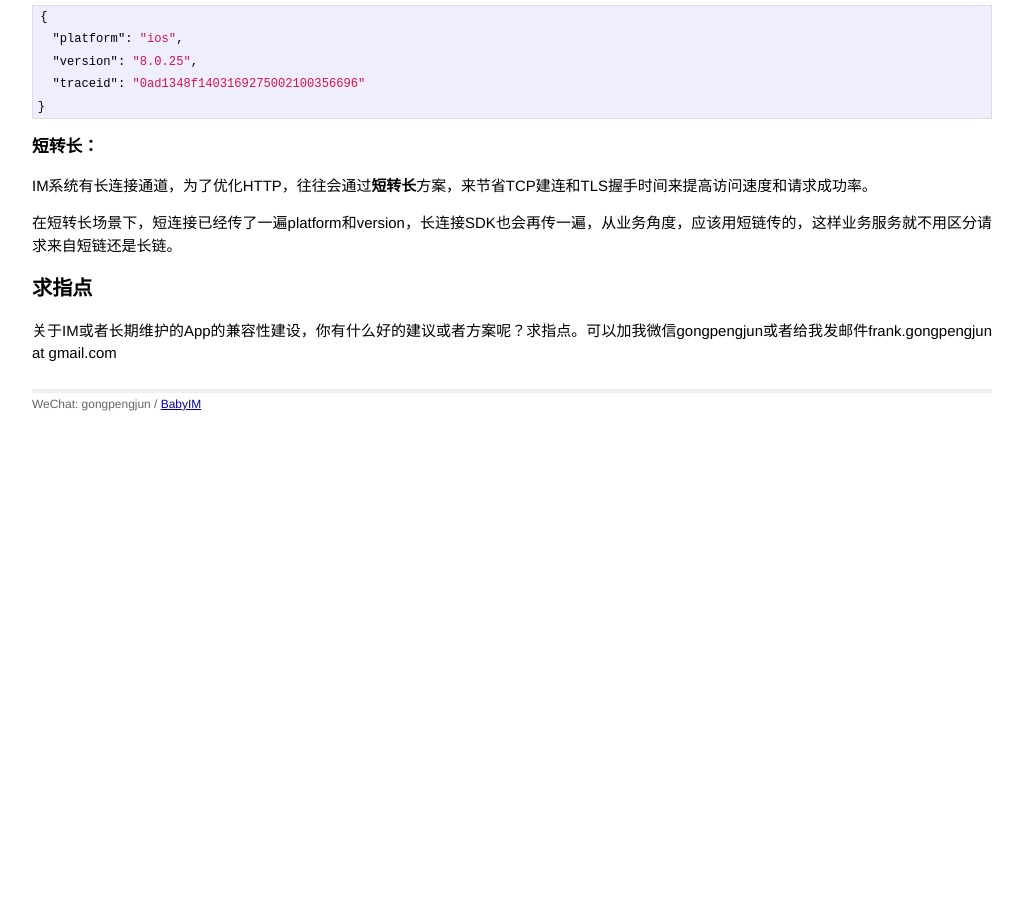
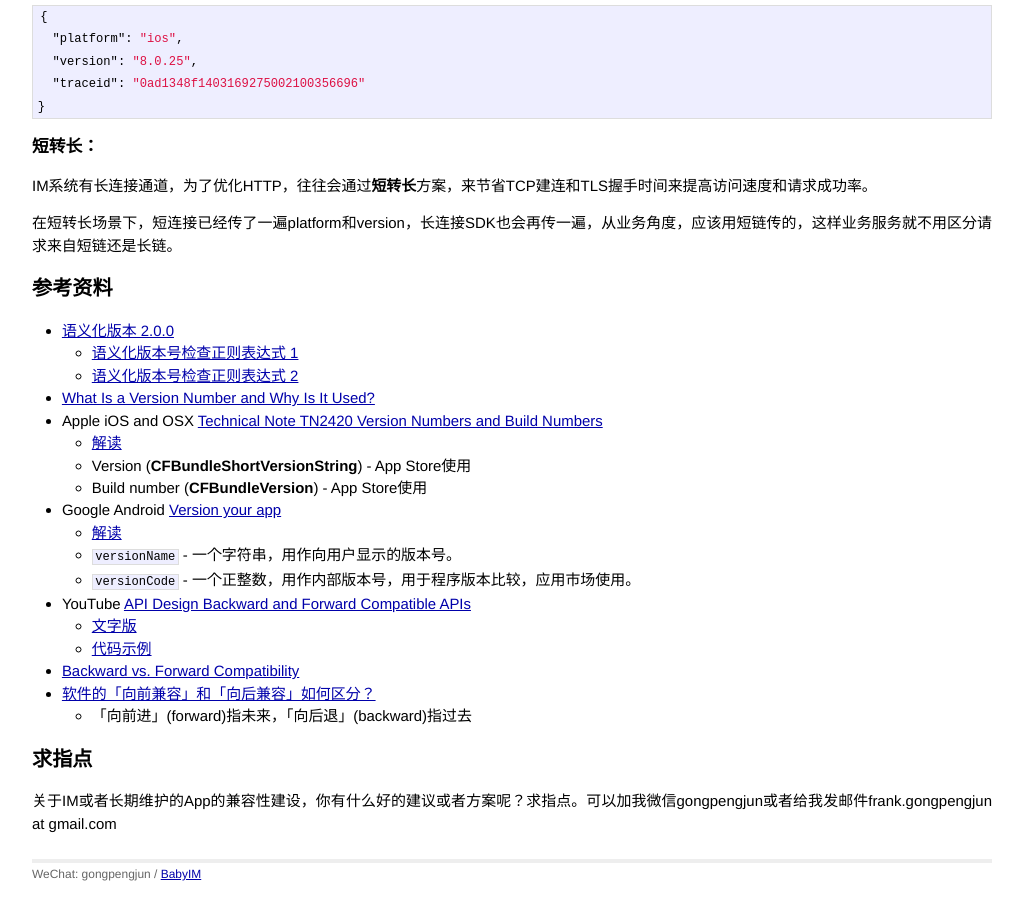
Before and after one commit to gongpengjun/gongpengjun.github.io, a Jekyll site: the page built from _posts/2022-08-17-im007-im-version-compatible.markdown, in a window 1280 px wide and 900 px high, scrolled down 2198 px. Shown: the whole window, without its empty margins (128-1151 px from the left). Built offline with Jekyll 4.4.1, drawn with Linux system fonts in a browser that asks for light colours; before the commit the page ends 2628 px from its top, so only the background shows below that; some of the changed text lies outside the part shown.

Commit message:
增加参考资料

```diff
--- a/_posts/2022-08-17-im007-im-version-compatible.markdown
+++ b/_posts/2022-08-17-im007-im-version-compatible.markdown
@@ -91,6 +91,27 @@ IM系统有长连接通道，为了优化HTTP，往往会通过**短转长**方
 
 在短转长场景下，短连接已经传了一遍platform和version，长连接SDK也会再传一遍，从业务角度，应该用短链传的，这样业务服务就不用区分请求来自短链还是长链。
 
+## 参考资料
+
+- [语义化版本 2.0.0](https://semver.org/lang/zh-CN/)
+  - [语义化版本号检查正则表达式 1](https://regex101.com/r/Ly7O1x/3/)
+  - [语义化版本号检查正则表达式 2](https://regex101.com/r/vkijKf/1/)
+- [What Is a Version Number and Why Is It Used?](https://www.lifewire.com/version-number-2626043)
+- Apple iOS and OSX [Technical Note TN2420 Version Numbers and Build Numbers](https://developer.apple.com/library/archive/technotes/tn2420/_index.html)
+  - [解读](https://stackoverflow.com/a/38009895/328435)
+  - Version (**CFBundleShortVersionString**) - App Store使用
+  - Build number (**CFBundleVersion**) - App Store使用
+- Google Android [Version your app](https://developer.android.com/studio/publish/versioning?hl=zh-cn#kts)
+  - [解读](https://dev.mi.com/docs/appsmarket/operation_docs/versionCode&versionName/)
+  - `versionName` - 一个字符串，用作向用户显示的版本号。
+  - `versionCode` - 一个正整数，用作内部版本号，用于程序版本比较，应用市场使用。
+
+- YouTube [API Design Backward and Forward Compatible APIs](https://www.youtube.com/watch?v=EpC6s2tisNY)
+  - [文字版](https://amasucci.com/posts/api-backwards-compatibility/)
+  - [代码示例](https://github.com/outofdevops/api-design)
+- [Backward vs. Forward Compatibility](https://stevenheidel.medium.com/backward-vs-forward-compatibility-9c03c3db15c9)
+- [软件的「向前兼容」和「向后兼容」如何区分？](https://www.zhihu.com/question/47239021/answer/683239665)
+  - 「向前进」(forward)指未来，「向后退」(backward)指过去
 
 
 ## 求指点
```
Also changed, not shown: other parts of _posts/2022-08-17-im007-im-version-compatible.markdown (+1 -1 lines).
